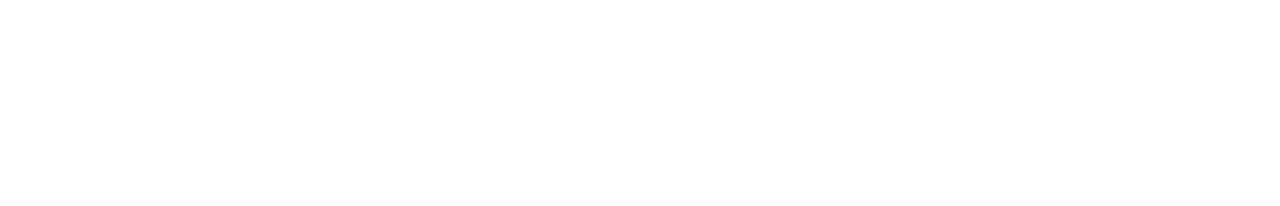
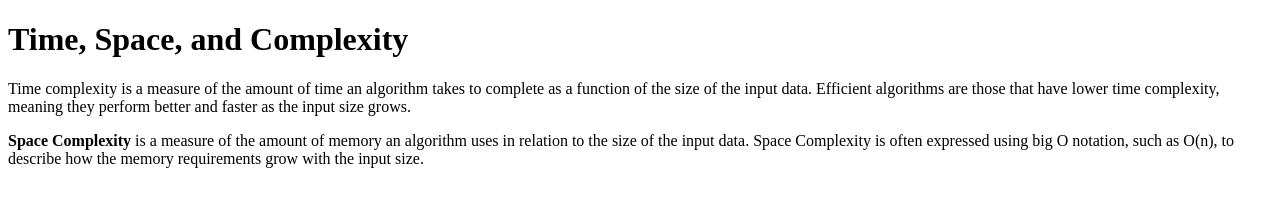
Before and after one commit to acciojob/time-and-space-complexity-itsNeer, a website: page main.html in a window 1280 px wide. Drawn offline with Linux system fonts and the light colour scheme.

Commit message:
created a submission

```diff
--- a/main.html
+++ b/main.html
@@ -8,6 +8,9 @@
 
 <body>
 	<!-- the entire body must be written by student -->
+	<H1>Time, Space, and Complexity</H1>
+	<p>Time complexity is a measure of the amount of time an algorithm takes to complete as a function of the size of the input data. Efficient algorithms are those that have lower time complexity, meaning they perform better and faster as the input size grows.</p>
+	<p><b>Space Complexity</b> is a measure of the amount of memory an algorithm uses in relation to the size of the input data. Space Complexity is often expressed using big O notation, such as O(n), to describe how the memory requirements grow with the input size.</p>
     <script type="text/javascript" src="./script.js">
 </script>
 
```
